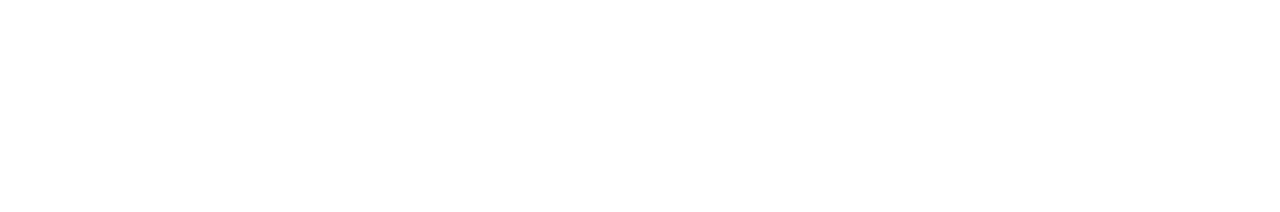
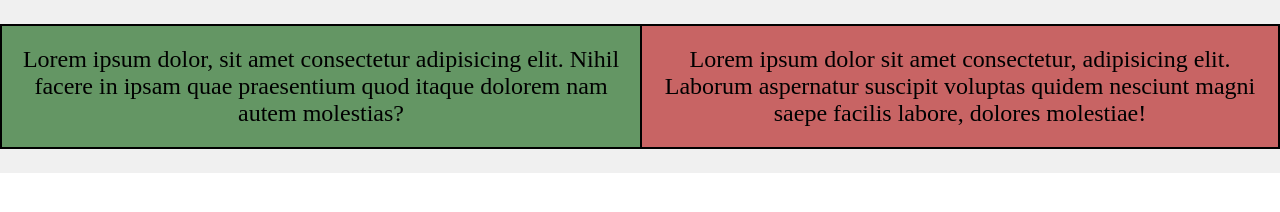
Before and after one commit to donasmora/testHTML_CSS, a plain HTML site: page ex81/index.html in a window 1280 px wide. Drawn offline with Linux system fonts and the light colour scheme.

Commit message:
Solution to exercise 81

```diff
--- a/ex81/index.html
+++ b/ex81/index.html
@@ -4,9 +4,12 @@
     <meta charset="UTF-8">
     <meta name="viewport" content="width=device-width, initial-scale=1.0">
     <title>Two elements</title>
-    <link rel="style" href=".\style.css">
+    <link rel="stylesheet" href="./style.css">
 </head>
 <body>
-
+    <div class="container">
+        <p class="element">Lorem ipsum dolor, sit amet consectetur adipisicing elit. Nihil facere in ipsam quae praesentium quod itaque dolorem nam autem molestias?</p>
+        <p class="element">Lorem ipsum dolor sit amet consectetur, adipisicing elit. Laborum aspernatur suscipit voluptas quidem nesciunt magni saepe facilis labore, dolores molestiae!</p>
+    </div>
 </body>
 </html>
--- a/ex81/style.css
+++ b/ex81/style.css
@@ -0,0 +1,25 @@
+* {
+    box-sizing: border-box;
+}
+body{
+    margin: 0;
+}
+.container {
+    display: flex;
+    background-color: rgb(240,240,240);
+    width: 100%;
+    flex-flow: row;
+}
+.element {
+    width: 50%;
+    background-color: rgb(100,150,100);
+    border: 2px solid black;
+    border-right: 0;
+    padding: 20px;
+    font-size: 1.5rem;
+    text-align: center;
+}
+.element:last-child {
+    background-color: rgb(200,100,100);
+    border-right: 2px solid black;
+}
```
